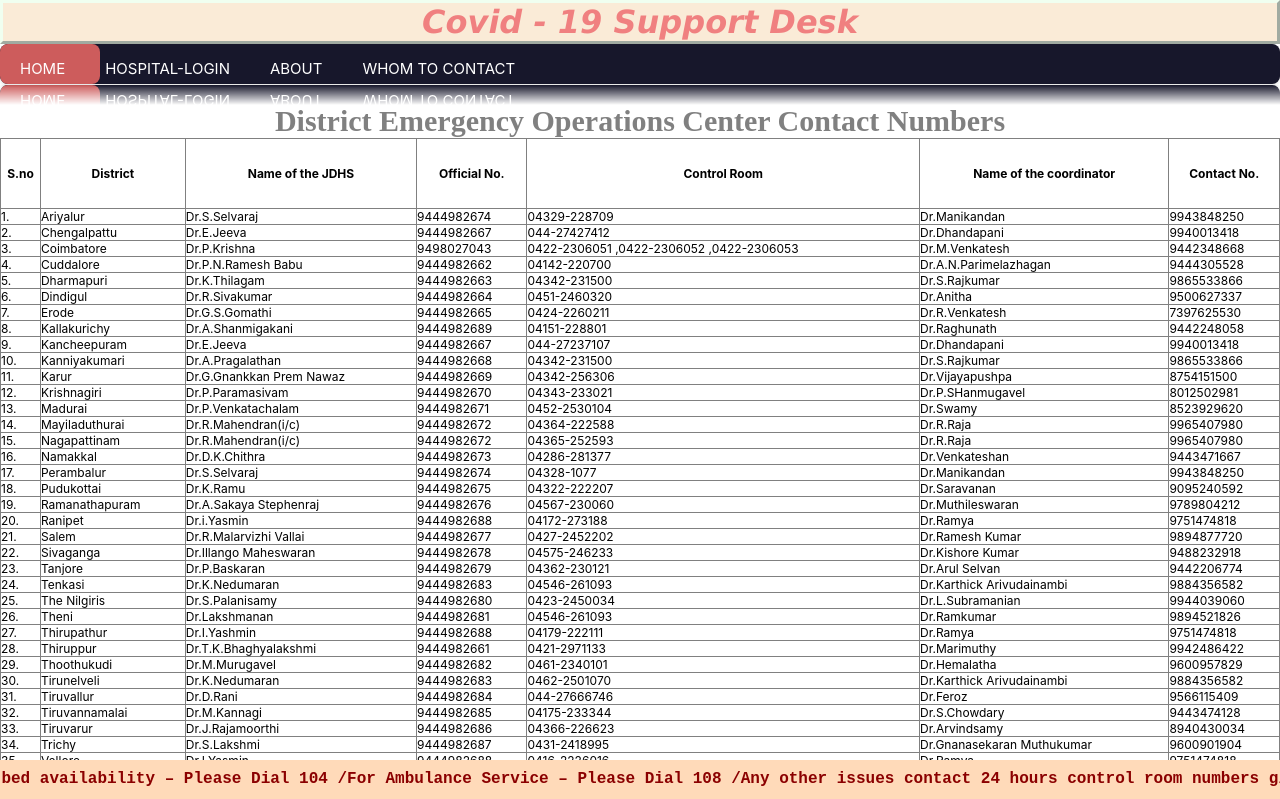
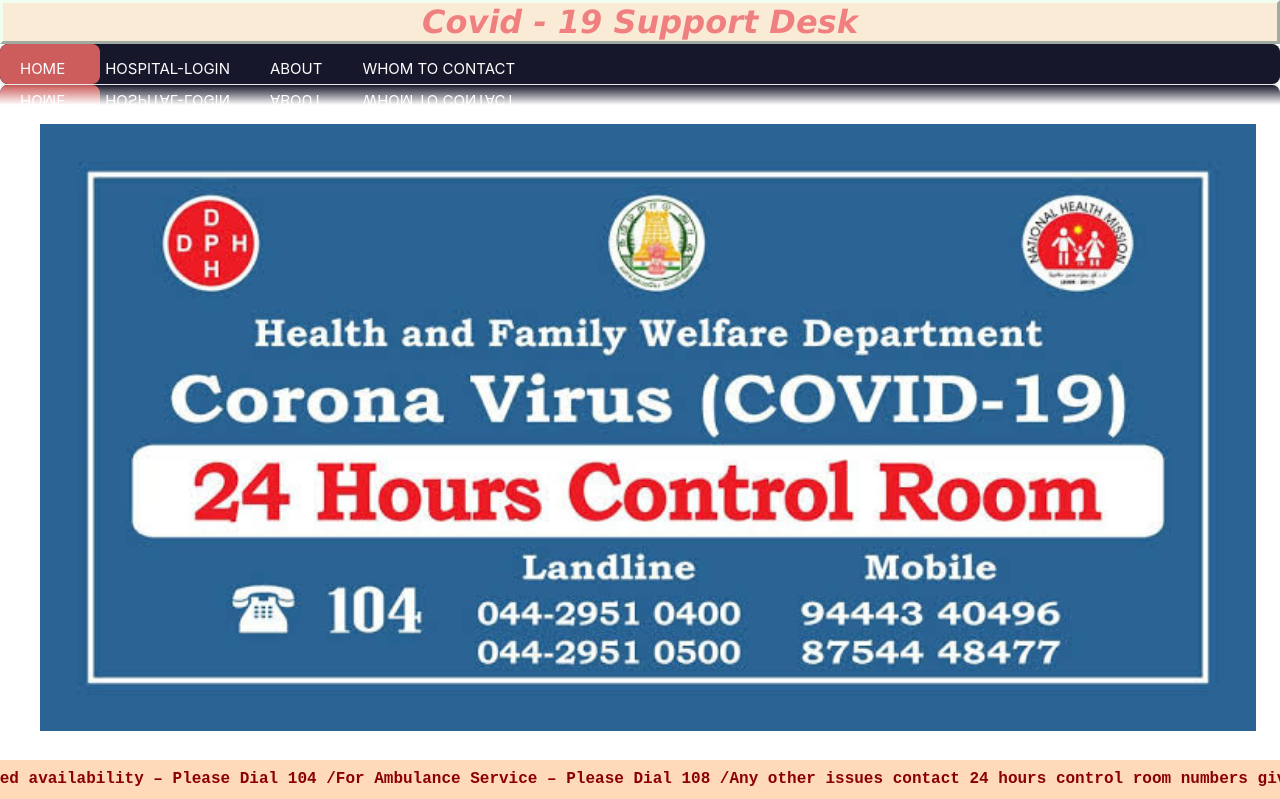
Before and after one commit to RoshiniSukumar/Covid-19-Support-Desk, a React (Create React App) app: page /contact in a window 1280 px wide. Shown: the top 799 px of the page. Built offline with nearby package versions, Linux system fonts and the light colour scheme.

Commit message:
contact js

```diff
--- a/src/components/function/Contact.js
+++ b/src/components/function/Contact.js
@@ -4,6 +4,7 @@ import './Contact.css'
 export default function Contact() {
   return (
     <div>
+      <img className="contact-image" src="./images/Whom-to-contact-English.jpeg" alt="whom to contact"></img>
       <h4 className="heading">District Emergency Operations Center Contact Numbers</h4>
       <table>
           <tr>
```
